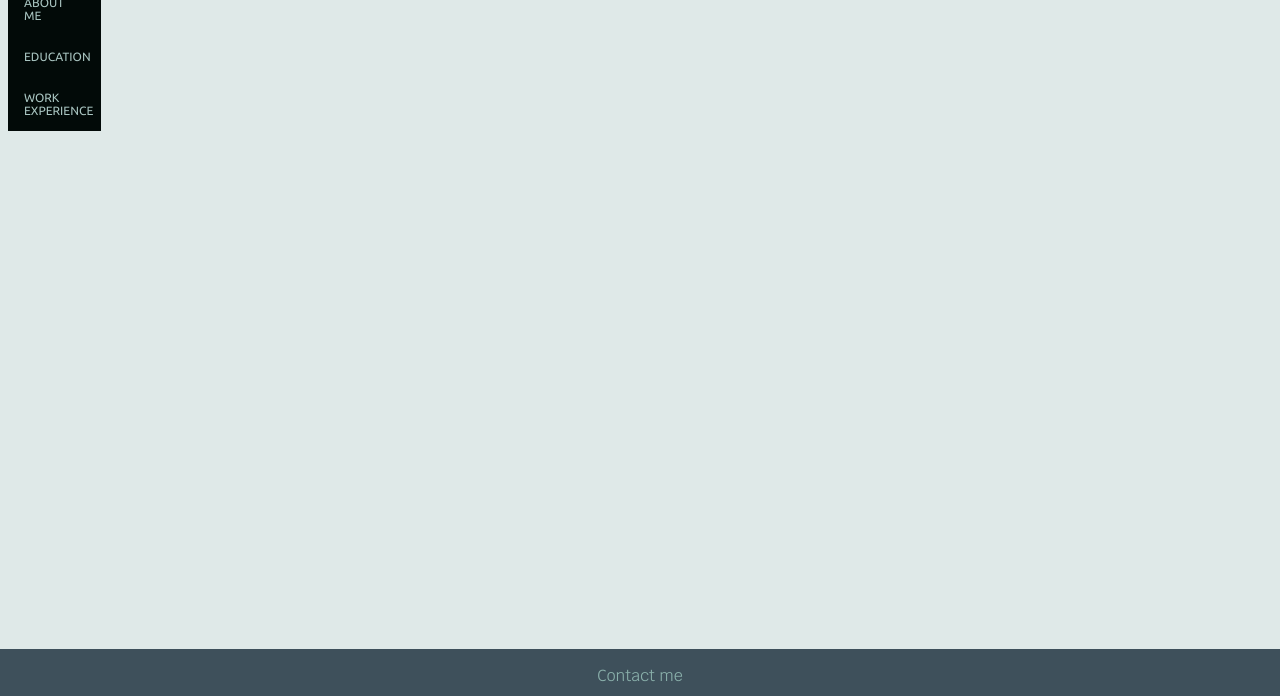
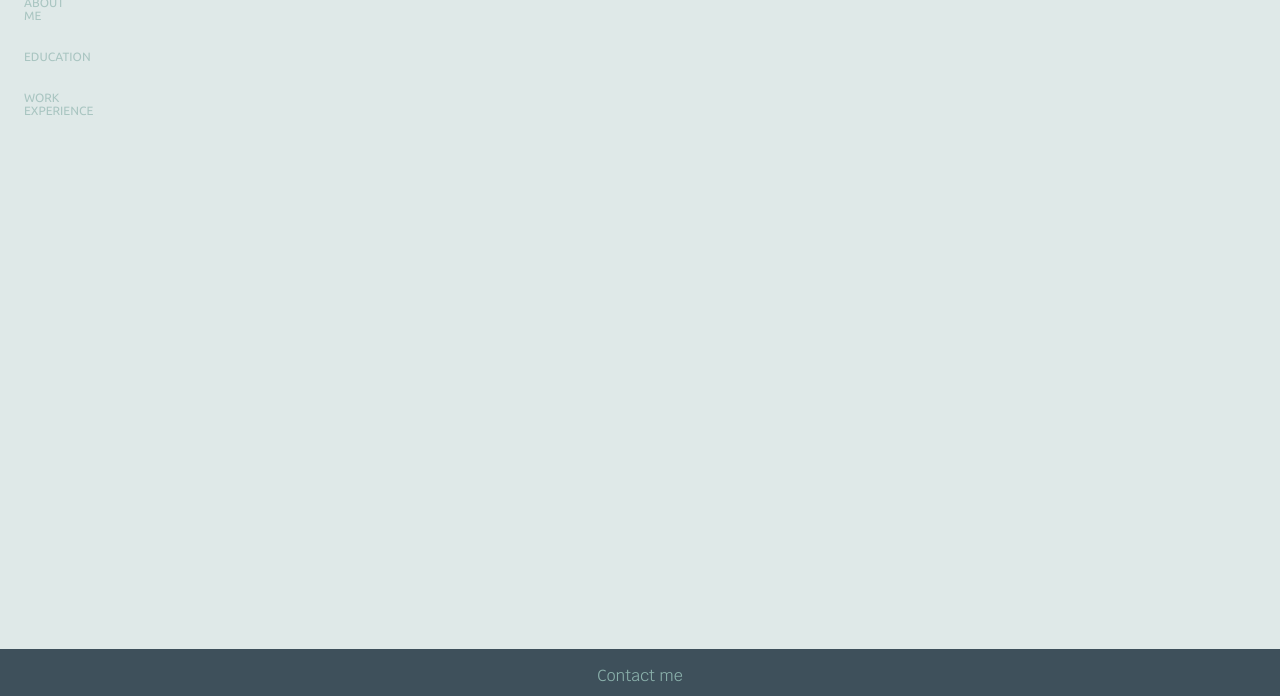
Before and after one commit to caelansmyth/caelansmyth.github.io, a plain HTML site: page index.html in a window 1280 px wide. Shown: the part 80-776 px from the top of the page. Drawn offline with nearby package versions, Linux system fonts and the light colour scheme.

Commit message:
Update layout.css

```diff
--- a/layout.css
+++ b/layout.css
@@ -49,7 +49,6 @@ ul {
   margin: 0;
   padding: 0;
   overflow: hidden;
-  background-color: #020A08;
 }
 li {
   border-right: 1px solid #bbb;
```
